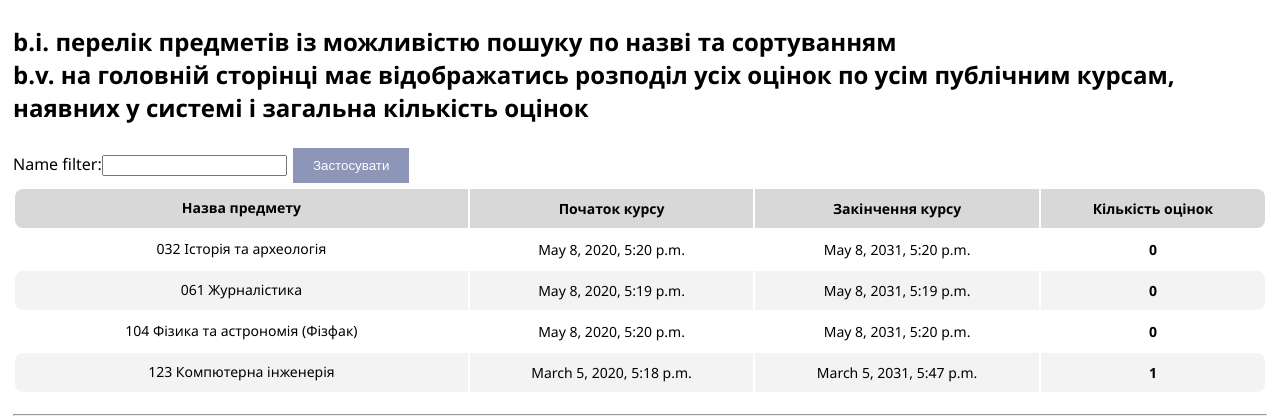
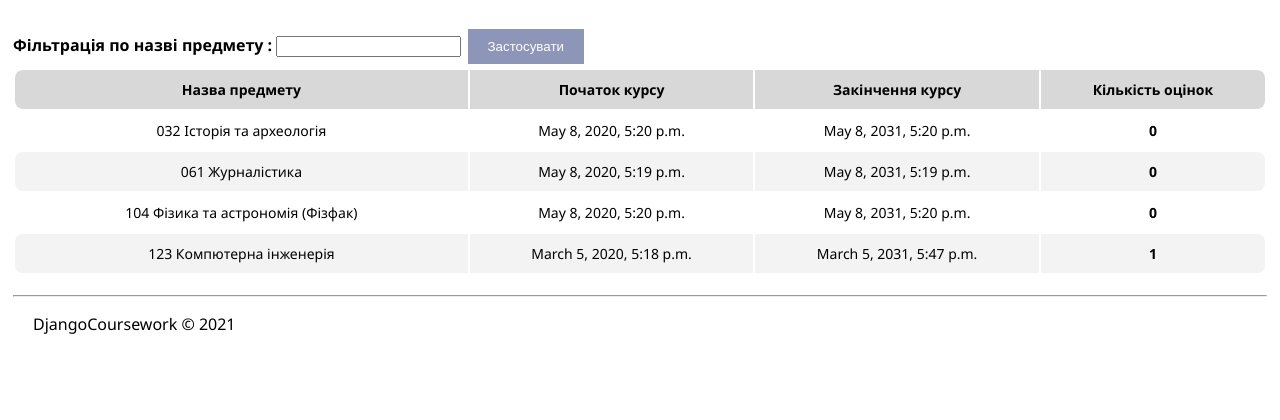
Before and after one commit to MorriganR/DjangoCoursework, a Django app: page / in a window 1280 px wide. Shown: the part 47-467 px from the top of the page. Run offline with Django 3.2, Linux system fonts and the light colour scheme; data comes from the database, SQL or seed files in the repository.

Commit message:
Minor front update №2
Minor front update №2
Please check everything

```diff
--- a/gausscourse/forms.py
+++ b/gausscourse/forms.py
@@ -1,7 +1,7 @@
 from django import forms
 
 class FilterForm(forms.Form):
-    name_filter = forms.CharField(max_length=100, required=False)
+    name_filter = forms.CharField(max_length=100, required=False,label="Фільтрація по назві предмету ",label_suffix=": ", )
 
 class GradeForm(forms.Form):
     grade = forms.IntegerField()
--- a/gausscourse/static/gausscourse/site.css
+++ b/gausscourse/static/gausscourse/site.css
@@ -150,3 +150,6 @@ input[type=submit]
     margin: 4px 2px;
     cursor: pointer;
 }
+#s-form{
+    font-weight: bold;
+}
--- a/gausscourse/templates/gausscourse/index.html
+++ b/gausscourse/templates/gausscourse/index.html
@@ -1,12 +1,10 @@
 {% extends 'gausscourse/base.html' %}
 {% block title %}
- b.i. перелік предметів із можливістю пошуку по назві та сортуванням <br>
- b.v. на головній сторінці має відображатись розподіл усіх оцінок по усім публічним курсам, наявних у системі і загальна кількість оцінок
+
 {% endblock %}
 {% block content %}
-<form action="/" method="get">
-
-  {{ form }}
+<form id="s-form" action="/" method="get">
+ {{form}}
   <input type="submit" value="Застосувати">
 </form>
 {% if course_list %}
```
Also changed, not shown: gausscourse/templates/gausscourse/home.html (+11 -7 lines).
